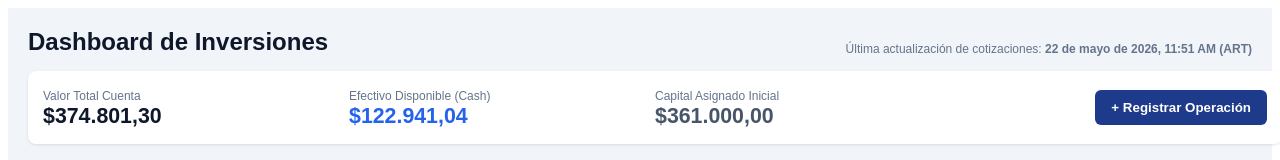
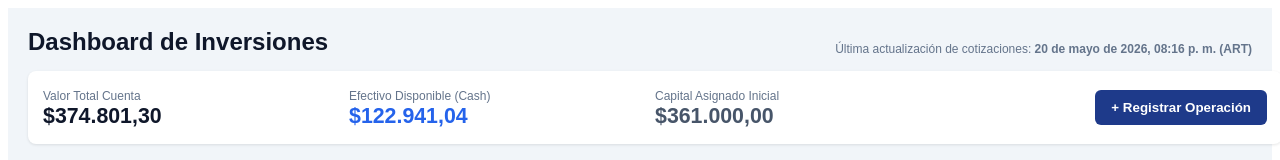
Before and after one commit to luciopetru-cloud/panel-cartera, a Next.js app: page / in a window 1280 px wide. Shown: the top 160 px of the page. Built offline with nearby package versions, Linux system fonts and the light colour scheme; no server answers; the database is empty.

Commit message:
Update index.jsx

```diff
--- a/pages/index.jsx
+++ b/pages/index.jsx
@@ -23,6 +23,9 @@ export default function InvestmentDashboard() {
   const [transactions, setTransactions] = useState([]);
   const [marketData, setMarketData] = useState(MARKET_DATA_MOCK);
 
+  // Nuevo estado para guardar la fecha y hora reales
+  const [lastUpdated, setLastUpdated] = useState('Cargando...');
+
   const [showModal, setShowModal] = useState(false);
   const [formTicker, setFormTicker] = useState('');
   const [formType, setFormType] = useState('BUY');
@@ -32,6 +35,12 @@ export default function InvestmentDashboard() {
 
   useEffect(() => {
     fetchTransactions();
+
+    // Generar la fecha y hora actual automáticamente al cargar la página
+    const now = new Date();
+    const fechaFormateada = now.toLocaleDateString('es-AR', { year: 'numeric', month: 'long', day: 'numeric' });
+    const horaFormateada = now.toLocaleTimeString('es-AR', { hour: '2-digit', minute: '2-digit' });
+    setLastUpdated(`${fechaFormateada}, ${horaFormateada} (ART)`);
   }, []);
 
   const fetchTransactions = async () => {
@@ -47,7 +56,6 @@ export default function InvestmentDashboard() {
     if (data && data.length > 0) {
       setTransactions(data);
     } else {
-      // Cartera por defecto reflejada si la tabla en la nube está completamente vacía
       setTransactions([
         { ticker: 'MELI', asset_type: 'STOCK', operation_type: 'BUY', quantity: 6.00, price: 1562.73 },
         { ticker: 'MSFT', asset_type: 'STOCK', operation_type: 'BUY', quantity: 69.00, price: 400.27 },
@@ -69,7 +77,6 @@ export default function InvestmentDashboard() {
       price: parseFloat(formPrice)
     };
 
-    // Envío del registro a la tabla remota
     const { error } = await supabase.from('transactions').insert([newTx]);
 
     if (error) {
@@ -130,7 +137,7 @@ export default function InvestmentDashboard() {
       <div style={{ display: 'flex', justifyContent: 'space-between', alignItems: 'flex-end', marginBottom: '15px' }}>
           <h2 style={{ margin: 0, color: '#0f172a' }}>Dashboard de Inversiones</h2>
           <span style={{ fontSize: '9pt', color: '#64748b' }}>
-              Última actualización de cotizaciones: <strong>22 de mayo de 2026, 11:51 AM (ART)</strong>
+              Última actualización de cotizaciones: <strong>{lastUpdated}</strong>
           </span>
       </div>
 
```
